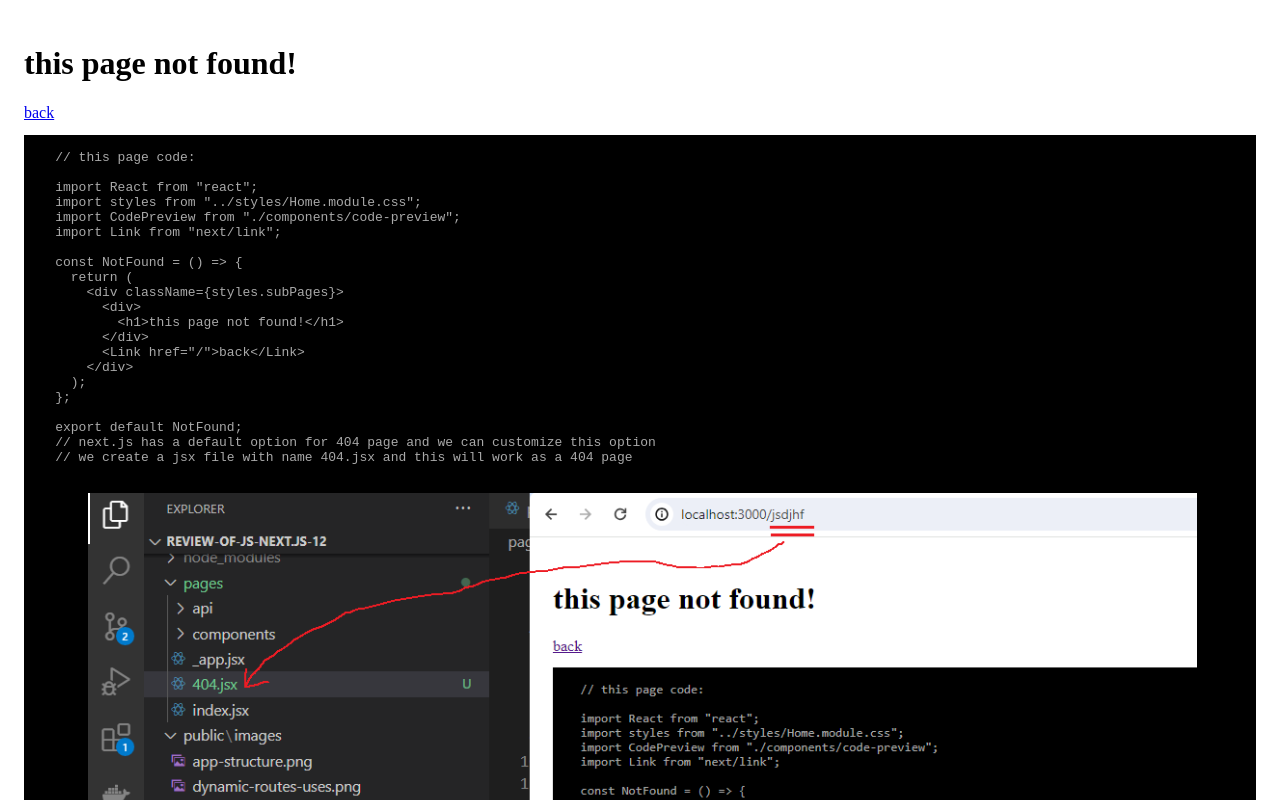
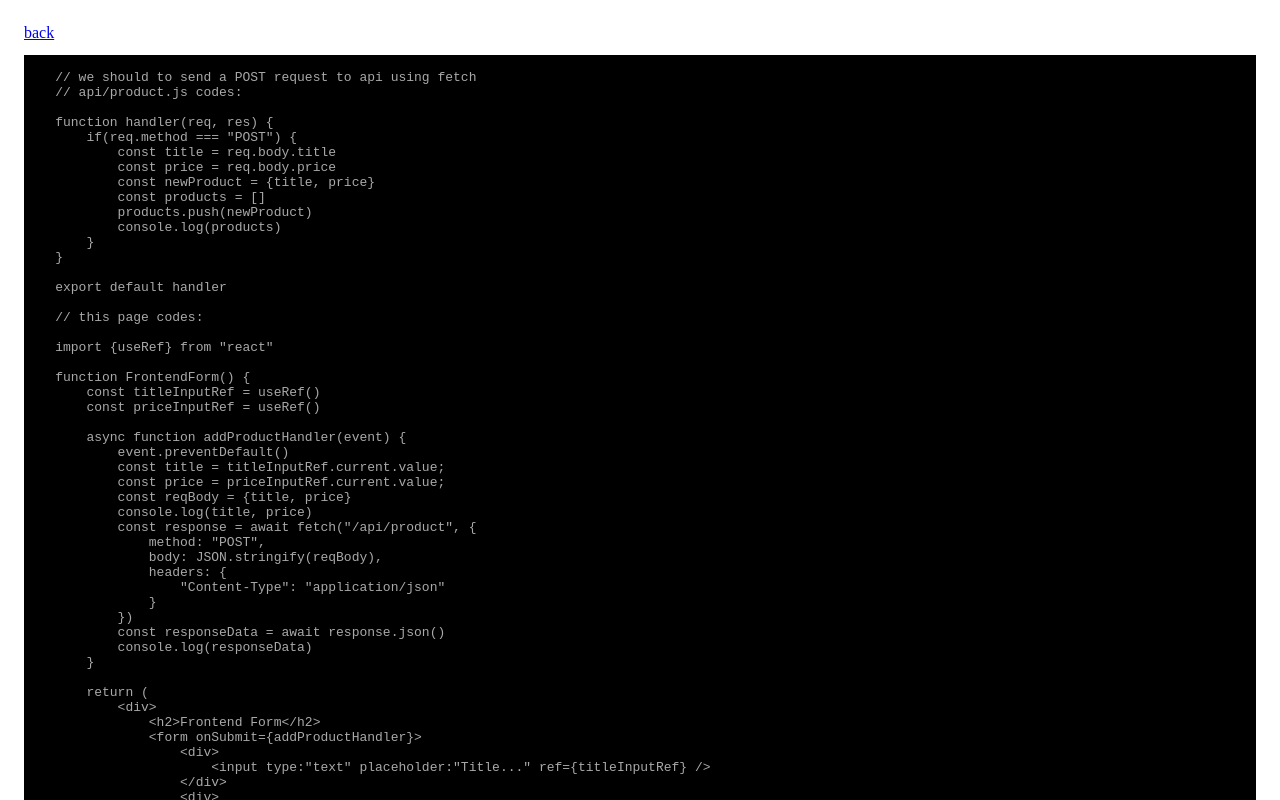
Before and after one commit to arefmaghdam/review-of-js-next.js-12, a Next.js app: page /components/nextjs/sending-request-to-api in a window 1280 px wide. Before the commit this address had no page. Shown: the top 800 px of the page. Built offline with nearby package versions, Linux system fonts and the light colour scheme.

Commit message:
feat: review of sending request to API and implementation

```diff
--- /dev/null
+++ b/pages/components/nextjs/sending-request-to-api.jsx
@@ -0,0 +1,103 @@
+import React from "react";
+import styles from "../../../styles/Home.module.css";
+import CodePreview from "../../components/code-preview";
+import Link from "next/link";
+
+const SendingRequestToAPI = () => {
+  return (
+    <div className={styles.subPages}>
+      <Link href="/">back</Link>
+      <CodePreview
+        content={`
+    // we should to send a POST request to api using fetch
+    // api/product.js codes:
+
+    function handler(req, res) {
+        if(req.method === "POST") {
+            const title = req.body.title
+            const price = req.body.price
+            const newProduct = {title, price}
+            const products = []
+            products.push(newProduct)
+            console.log(products)
+        }
+    }
+
+    export default handler
+
+    // this page codes:
+
+    import {useRef} from "react"
+
+    function FrontendForm() {
+        const titleInputRef = useRef()
+        const priceInputRef = useRef()
+
+        async function addProductHandler(event) {
+            event.preventDefault()
+            const title = titleInputRef.current.value;
+            const price = priceInputRef.current.value;
+            const reqBody = {title, price}
+            console.log(title, price)
+            const response = await fetch("/api/product", {
+                method: "POST",
+                body: JSON.stringify(reqBody),
+                headers: {
+                    "Content-Type": "application/json"
+                }
+            })
+            const responseData = await response.json()
+            console.log(responseData)
+        }
+
+        return (
+            <div>
+                <h2>Frontend Form</h2>
+                <form onSubmit={addProductHandler}>
+                    <div>
+                        <input type:"text" placeholder:"Title..." ref={titleInputRef} />
+                    </div>
+                    <div>
+                        <input type:"text" placeholder:"Price..." ref={priceInputRef} />
+                    </div>
+                    <button>Add</button>
+                </form>
+            </div>
+        )
+    }
+
+    export default FrontendForm
+
+    //global.css codes:
+
+    input {
+        width: 35%;
+        border: none;
+        border-radius: 0.5rem;
+        color: #ffffff;
+        background-color: #616161;
+        outline: none;
+        font: inherit;
+        font-size: 0.9rem;
+        padding: 0.8rem;
+        margin: 0.3rem 0
+    }
+
+    ::placeholder {
+        color: #9e9e9e;
+    }
+
+    button {
+        background-color: none;
+        border: none;
+        color: #ffffff;
+        font: inherit;
+        font-size: 1.2rem
+    }
+      `}
+      />
+    </div>
+  );
+};
+
+export default SendingRequestToAPI;
```
